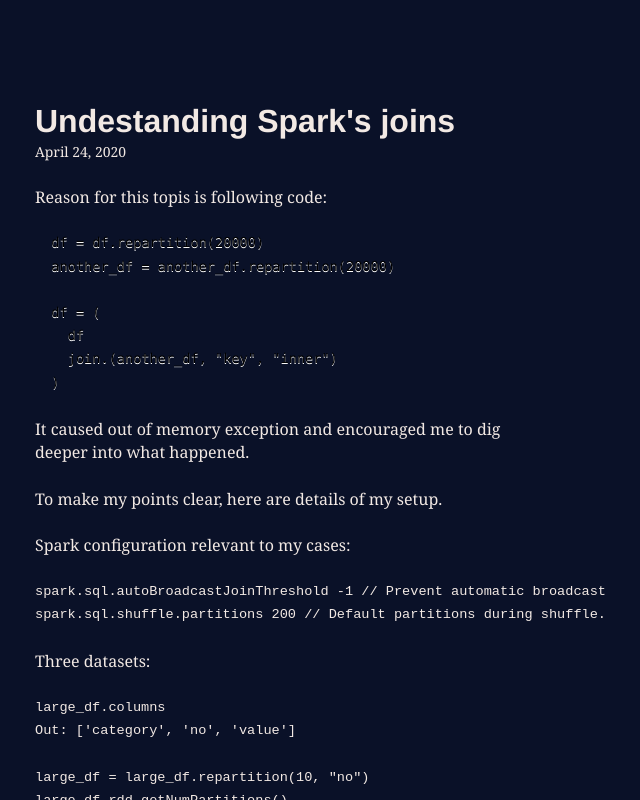
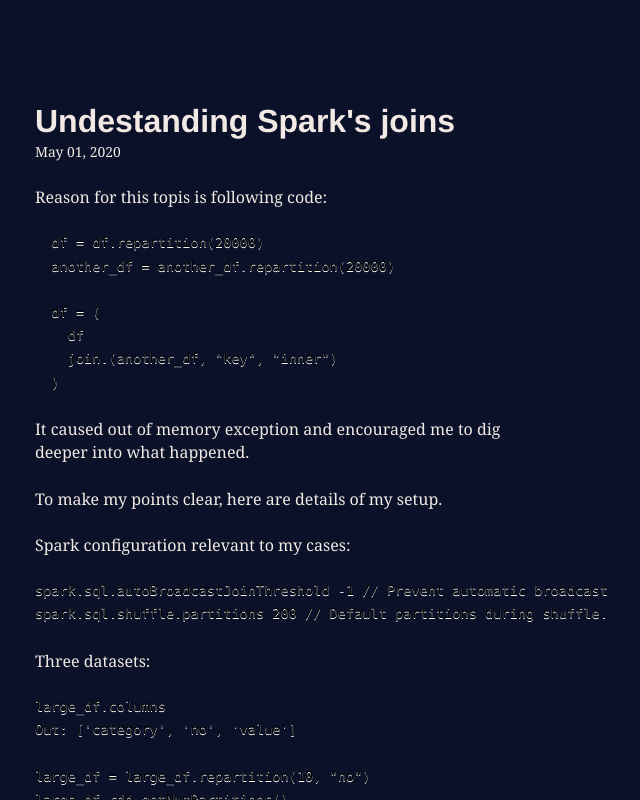
Before and after one commit to endrjuskr/endrjuskr.github.io, a Gatsby site: page /spark-join/ in a window 1280 px wide. Shown: the whole page, without its empty margins (344-984 px from the left). Built offline with nearby package versions, Linux system fonts and the light colour scheme; Gatsby itself is replaced by a stand-in of ours; some packages are replaced by stand-ins of ours; code samples lack their colours; what typography-theme-github would draw is missing.

Commit message:
add link

````diff
--- a/content/blog/spark-join/index.md
+++ b/content/blog/spark-join/index.md
@@ -1,6 +1,6 @@
 ---
 title: Undestanding Spark's joins
-date: "2020-04-24T00:00:00.000Z"
+date: "2020-05-01T00:00:00.000Z"
 description: Notes about Spark's joins to avoid OOM in future
 ---
 
@@ -22,14 +22,14 @@
 
 Spark configuration relevant to my cases:
 
-```
+``` bash
 spark.sql.autoBroadcastJoinThreshold -1 // Prevent automatic broadcast
 spark.sql.shuffle.partitions 200 // Default partitions during shuffle.
 ```
 
 Three datasets:
 
-```
+``` python
 large_df.columns
 Out: ['category', 'no', 'value']
 
@@ -120,3 +120,5 @@
 * use `broadcast` in case of joining with small dataframes, Spark automatically does it if it is below `spark.sql.autoBroadcastJoinThreshold`
 * know set `spark.sql.shuffle.partitions`
 * keep the same partition and join keys
+
+Entire code can be found [here](https://gist.github.com/endrjuskr/81c401a8825f929ecd1125018e71fbbe)
````
